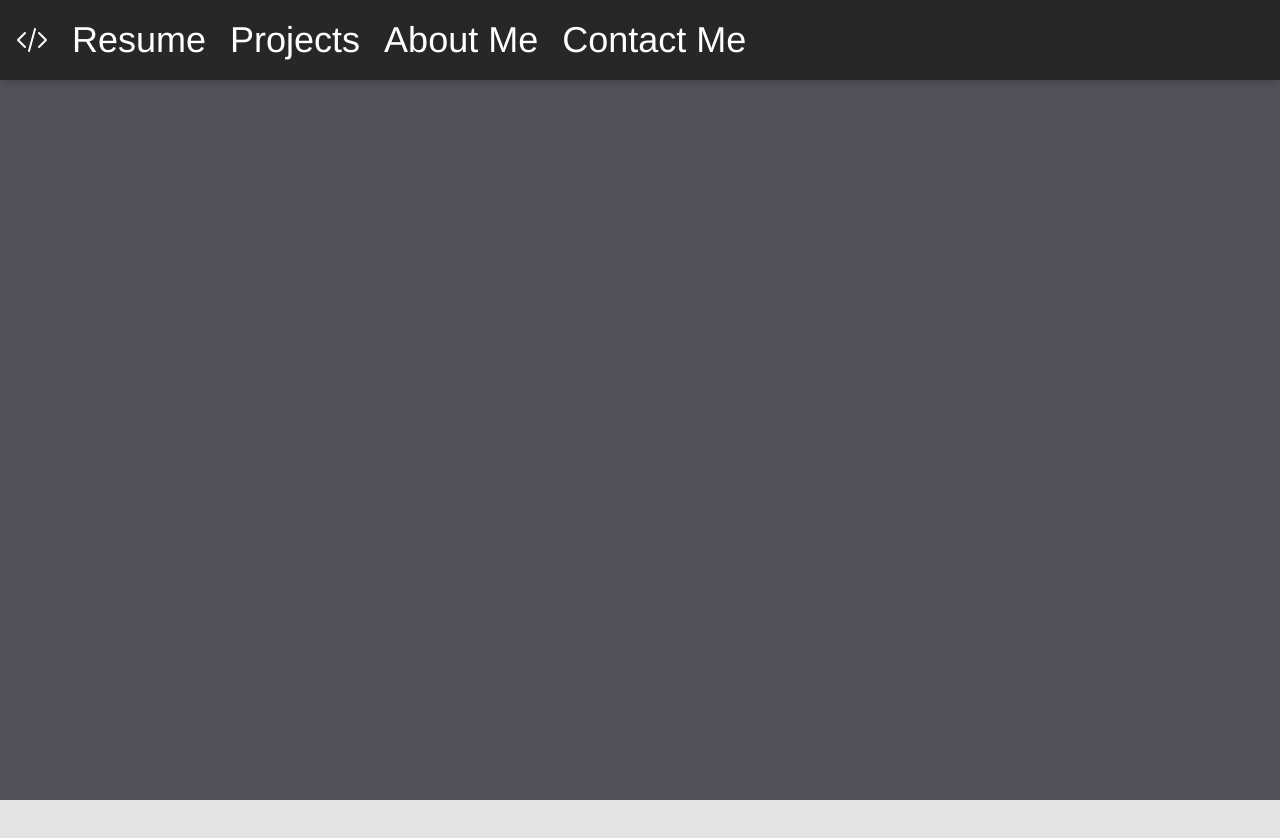
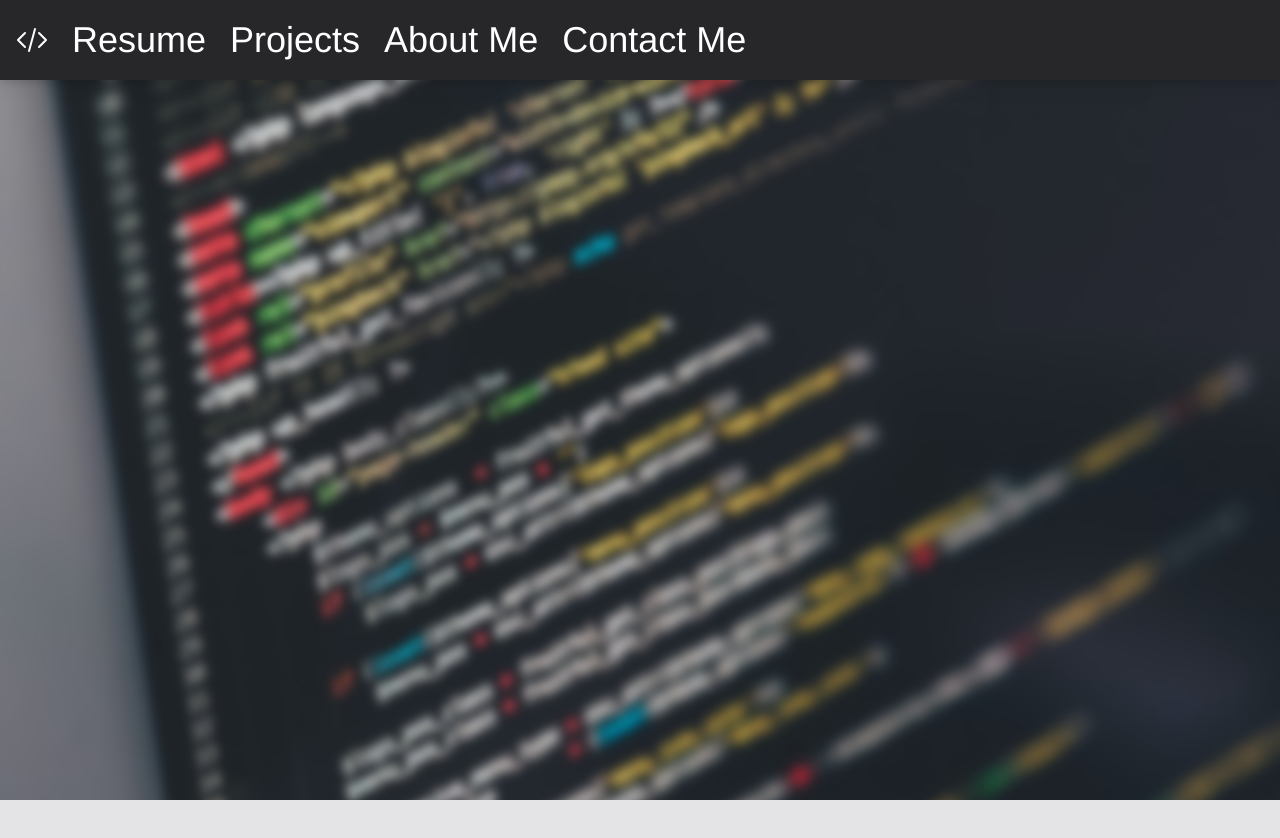
Before and after one commit to JordanRoberts-1/portfolio-website, a React (Create React App) app: page / in a window 1280 px wide. Shown: the top 838 px of the page. Built offline with nearby package versions, Linux system fonts and the light colour scheme.

Commit message:
Added Background Image for Homepage

```diff
--- a/src/components/Home.jsx
+++ b/src/components/Home.jsx
@@ -1,7 +1,14 @@
 import React from "react";
 
+// import bgImage from "../assets/HomepageBackground.jpg";
+
 const Home = () => {
-  return <div name="Home" className="bg-zinc-600 h-screen w-screen"></div>;
+  return (
+    <div
+      name="Home"
+      className="w-full h-screen bg-[url('../public/images/HomepageBackground.jpg')] bg-no-repeat bg-cover bg-center bg-fixed"
+    ></div>
+  );
 };
 
 export default Home;
```
Also changed, not shown: public/images/HomepageBackground.jpg (added), src/assets/HomepageBackground.jpg (added).
